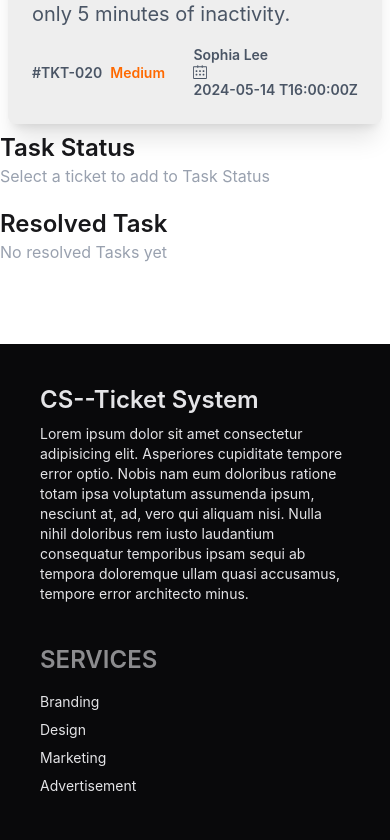
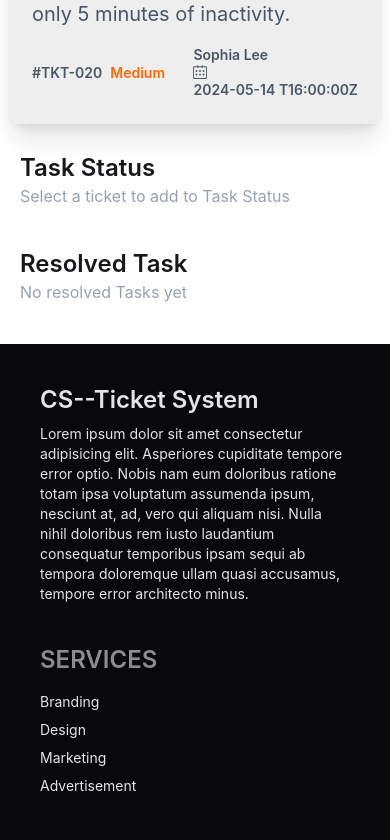
Before and after one commit to webdiv-rakib/CS-Ticket-System, a React (Vite) app: page / in a window 390 px wide. Shown: the part 6004-6844 px from the top of the page. Built offline with nearby package versions, Linux system fonts and the light colour scheme.

Commit message:
all responsive complete for mobile devices

```diff
--- a/src/components/CustomerTickets/CustomerTickets.jsx
+++ b/src/components/CustomerTickets/CustomerTickets.jsx
@@ -13,7 +13,7 @@ const CustomerTickets = ({ tickets, handleAddToInProgress, handleComplete, inPro
                     }
                 </div>
             </div>
-            <div className='md:w-1/4 space-y-5'>
+            <div className='md:w-1/4 md:space-y-5 px-5 mt-5 space-y-10'>
                 <div>
                     <h1 className='text-2xl font-semibold'>Task Status</h1>
                     <p className='text-gray-400'>Select a ticket to add to Task Status</p>
--- a/src/components/Footer/Footer.jsx
+++ b/src/components/Footer/Footer.jsx
@@ -3,7 +3,7 @@ import React from 'react';
 const Footer = () => {
     return (
         <div>
-            <footer className="footer sm:footer-horizontal bg-neutral text-neutral-content p-10 md:grid md:grid-cols-4 justify-self-center md:px-30 mt-20 md:gap-50">
+            <footer className="footer sm:footer-horizontal bg-neutral text-neutral-content p-10 md:grid md:grid-cols-4 justify-self-center md:px-30 md:mt-20 md:gap-50 mt-10">
                 <div>
                     <h1 className='text-2xl font-semibold'>CS--Ticket System</h1>
                     <p>Lorem ipsum dolor sit amet consectetur adipisicing elit. Asperiores cupiditate tempore error optio. Nobis nam eum doloribus ratione totam ipsa voluptatum assumenda ipsum, nesciunt at, ad, vero qui aliquam nisi. Nulla nihil doloribus rem iusto laudantium consequatur temporibus ipsam sequi ab tempora doloremque ullam quasi accusamus, tempore error architecto minus.</p>
```
